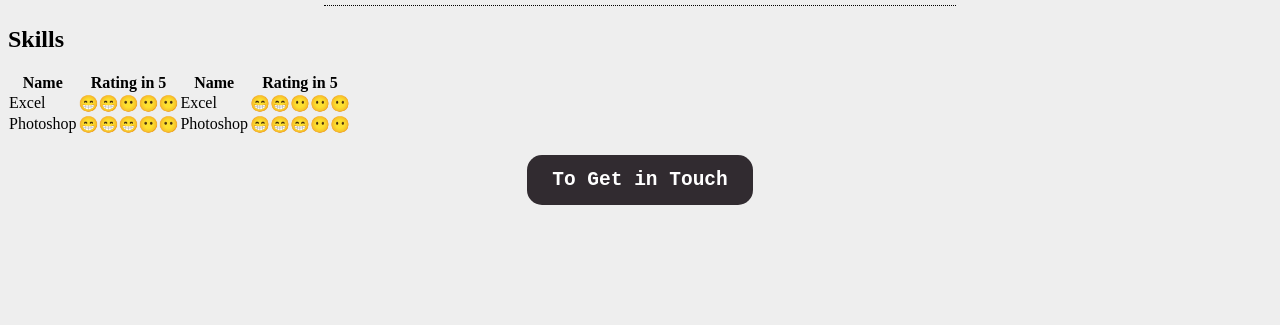
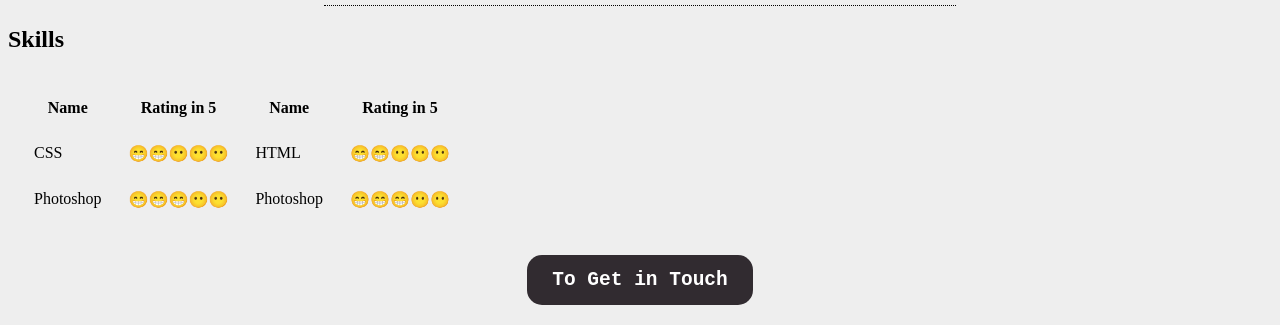
Before and after one commit to Cruzzhere/abtme, a plain HTML site: page index.html in a window 1280 px wide. Shown: the part 477-802 px from the top of the page. Drawn offline with Linux system fonts and the light colour scheme.

Commit message:
Update index.html

```diff
--- a/index.html
+++ b/index.html
@@ -25,7 +25,7 @@
     <hr>
   </center>
   <h2>Skills</h2>
-  <table cellspacing="0">
+  <table cellspacing="25">
 
     <tr>
       <th>Name</th>
@@ -37,9 +37,9 @@
     <tbody>
 
       <tr>
-        <td> Excel
+        <td> CSS
         <td> 😁😁😶😶😶</td>
-        <td> Excel
+        <td> HTML
         <td> 😁😁😶😶😶</td>
         </td>
       </tr>
```
